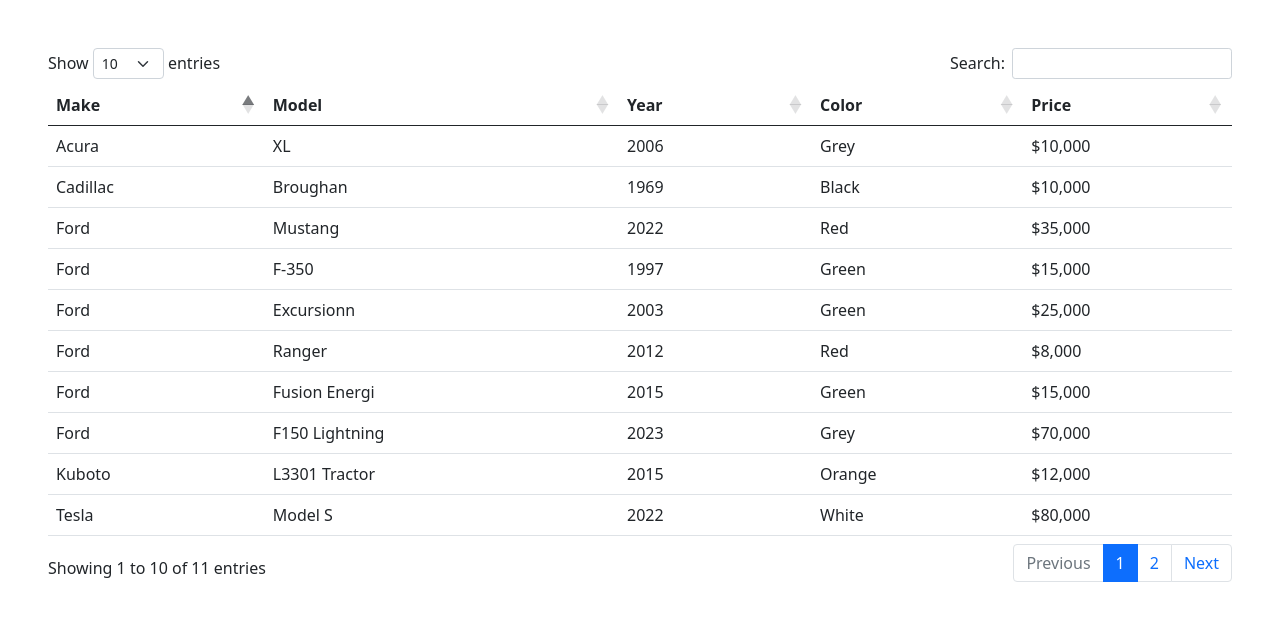
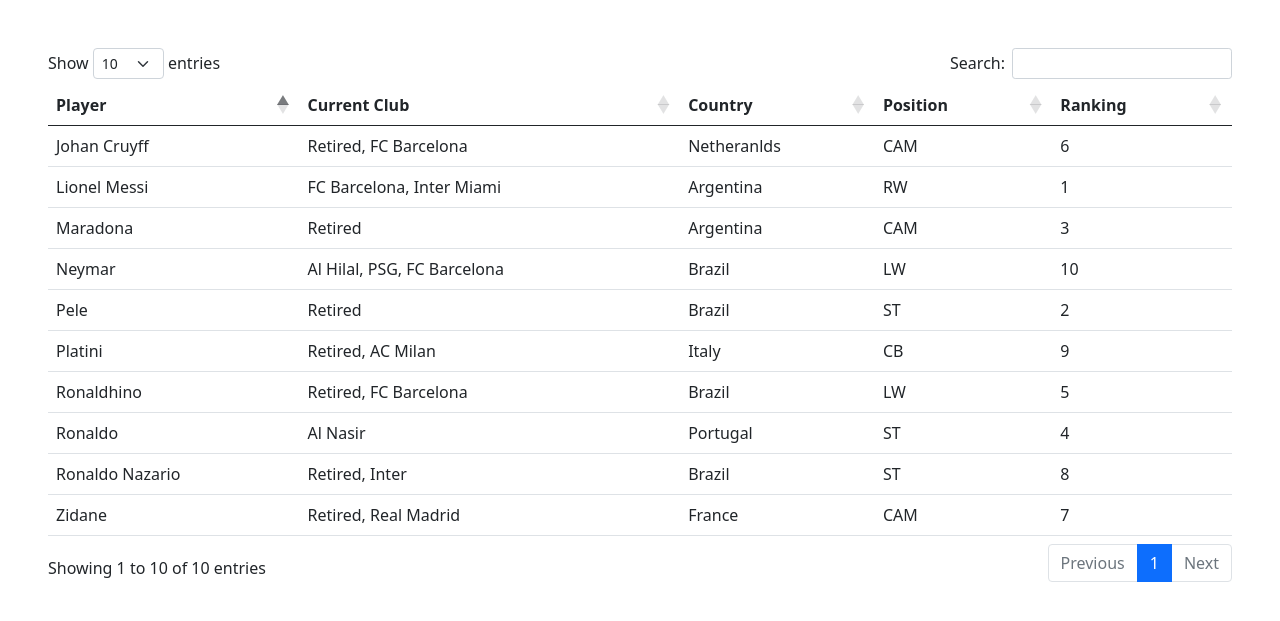
Before and after one commit to JBaza12/JaredsFlask, a Flask app: page /table/ in a window 1280 px wide. Shown: the part 66-687 px from the top of the page. Run offline with Flask 3, Linux system fonts and the light colour scheme; data comes from the database, SQL or seed files in the repository; some libraries are stand-ins or nearby versions.

Commit message:
PokemonGame

```diff
--- a/templates/layouts/navbar.html
+++ b/templates/layouts/navbar.html
@@ -21,6 +21,7 @@
                     <li><a class="dropdown-item" href={{ url_for('projects.kangaroos') }}>Kangaroos</a></li>
                     <li><a class="dropdown-item" href={{ url_for('projects.walruses') }}>Walruses</a></li>
                     <li><a class="dropdown-item" href={{ url_for('projects.hawkers') }}>Hawkers</a></li>
+                    <li><a class="dropdown-item" href={{ url_for('projects.Test') }}>Pokemon Game</a></li>
                 </ul>
             </div>
         </div>
--- a/templates/layouts/project.html
+++ b/templates/layouts/project.html
@@ -122,6 +122,9 @@
             <div class="col-3">
                 <a href="{{ authors }}" class="btn">Authors</a>
             </div>
+            <div class="col-3">
+                <a href="{{ Game }}" class="btn">Game</a>
+            </div>
         </div>
 
     </div>
--- a/templates/table.html
+++ b/templates/table.html
@@ -8,100 +8,96 @@
 {% block body %}
     <!- Try building a new body here, bootstrap is a wise choice ->
     <div class="px-5 py-5 mx-auto">
-        <table id="demo" class="table">
+        <table id="md_demo" class="table">
             <thead>
                 <tr>
-                    <th>Make</th>
-                    <th>Model</th>
-                    <th>Year</th>
-                    <th>Color</th>
-                    <th>Price</th>
+                    <th>Player</th>
+                    <th>Current Club</th>
+                    <th>Country</th>
+                    <th>Position</th>
+                    <th>Ranking</th>
                 </tr>
             </thead>
             <tbody>
                 <tr>
-                    <td>Ford</td>
-                    <td>Mustang</td>
-                    <td>2022</td>
-                    <td>Red</td>
-                    <td>$35,000</td>
+                    <td>Lionel Messi</td>
+                    <td>FC Barcelona, Inter Miami</td>
+                    <td>Argentina</td>
+                    <td>RW</td>
+                    <td>1</td>
                 </tr>
                 <tr>
-                    <td>Toyota</td>
-                    <td>Camry</td>
-                    <td>2022</td>
-                    <td>Silver</td>
-                    <td>$25,000</td>
+                    <td>Pele</td>
+                    <td>Retired</td>
+                    <td>Brazil</td>
+                    <td>ST</td>
+                    <td>2</td>
                 </tr>
                 <tr>
-                    <td>Tesla</td>
-                    <td>Model S</td>
-                    <td>2022</td>
-                    <td>White</td>
-                    <td>$80,000</td>
+                    <td>Maradona</td>
+                    <td>Retired</td>
+                    <td>Argentina</td>
+                    <td>CAM</td>
+                    <td>3</td>
                 </tr>
                 <tr>
-                    <td>Cadillac</td>
-                    <td>Broughan</td>
-                    <td>1969</td>
-                    <td>Black</td>
-                    <td>$10,000</td>
+                    <td>Ronaldo</td>
+                    <td>Al Nasir</td>
+                    <td>Portugal</td>
+                    <td>ST</td>
+                    <td>4</td>
                 </tr>
                 <tr>
-                    <td>Ford</td>
-                    <td>F-350</td>
-                    <td>1997</td>
-                    <td>Green</td>
-                    <td>$15,000</td>
+                    <td>Ronaldhino</td>
+                    <td>Retired, FC Barcelona</td>
+                    <td>Brazil</td>
+                    <td>LW</td>
+                    <td>5</td>
                 </tr>
                 <tr>
-                    <td>Ford</td>
-                    <td>Excursionn</td>
-                    <td>2003</td>
-                    <td>Green</td>
-                    <td>$25,000</td>
+                    <td>Johan Cruyff</td>
+                    <td>Retired, FC Barcelona</td>
+                    <td>Netheranlds</td>
+                    <td>CAM</td>
+                    <td>6</td>
                 </tr>
                 <tr>
-                    <td>Ford</td>
-                    <td>Ranger</td>
-                    <td>2012</td>
-                    <td>Red</td>
-                    <td>$8,000</td>
+                    <td>Zidane</td>
+                    <td>Retired, Real Madrid</td>
+                    <td>France</td>
+                    <td>CAM</td>
+                    <td>7</td>
                 </tr>
                 <tr>
-                    <td>Kuboto</td>
-                    <td>L3301 Tractor</td>
-                    <td>2015</td>
-                    <td>Orange</td>
-                    <td>$12,000</td>
+                    <td>Ronaldo Nazario</td>
+                    <td>Retired, Inter</td>
+                    <td>Brazil</td>
+                    <td>ST</td>
+                    <td>8</td>
                 </tr>
                 <tr>
-                    <td>Ford</td>
-                    <td>Fusion Energi</td>
-                    <td>2015</td>
-                    <td>Green</td>
-                    <td>$15,000</td>
+                    <td>Platini</td>
+                    <td>Retired, AC Milan</td>
+                    <td>Italy</td>
+                    <td>CB</td>
+                    <td>9</td>
                 </tr>
                 <tr>
-                    <td>Acura</td>
-                    <td>XL</td>
-                    <td>2006</td>
-                    <td>Grey</td>
-                    <td>$10,000</td>
-                </tr>
-                <tr>
-                    <td>Ford</td>
-                    <td>F150 Lightning</td>
-                    <td>2023</td>
-                    <td>Grey</td>
-                    <td>$70,000</td>
+                    <td>Neymar</td>
+                    <td>Al Hilal, PSG, FC Barcelona</td>
+                    <td>Brazil</td>
+                    <td>LW</td>
+                    <td>10</td>
                 </tr>
             </tbody>
         </table>
-        <script>
-            $("#demo").DataTable();
-        </script>
-    </div>
+    </body>
+
+    <!-- Script is used to embed executable code -->
+    <script>
+        $("#md_demo").DataTable();
+    </script>
+</div>
 {% endblock %}
 
 <!- This is turning off birds background from base.html -->
```
Also changed, not shown: projects/templates/bp_projects/Test.html (+6 -1 lines).
